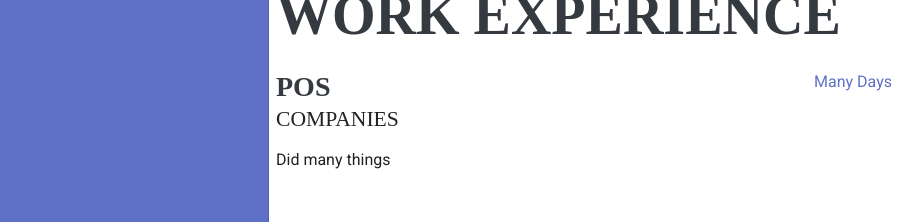
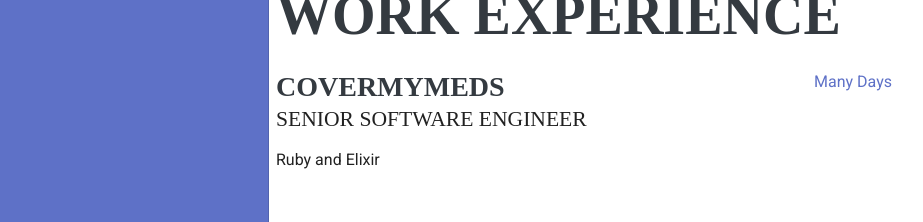
Before and after one commit to rjsteen/portfolio, a Nuxt app: page / in a window 1280 px wide. Shown: the part 570-792 px from the top of the page, without its empty margins (56-979 px from the left). Built offline with nearby package versions, Linux system fonts and the light colour scheme; a web font is replaced by a local one.

Commit message:
first part of experience

```diff
--- a/components/Sections/Experience.vue
+++ b/components/Sections/Experience.vue
@@ -4,9 +4,9 @@
 
     <div class="resume-item d-flex flex-column flex-md-row mb-5">
       <div class="resume-content mr-auto">
-        <h3 class="mb-0">Pos</h3>
-        <div class="subheading mb-3">companies</div>
-        <p>Did many things</p>
+        <h3 class="mb-0">CoverMyMeds</h3>
+        <div class="subheading mb-3">Senior Software Engineer</div>
+        <p>Ruby and Elixir</p>
       </div>
       <div class="resume-date text-md-right">
         <span class="text-primary">Many Days</span>
```
